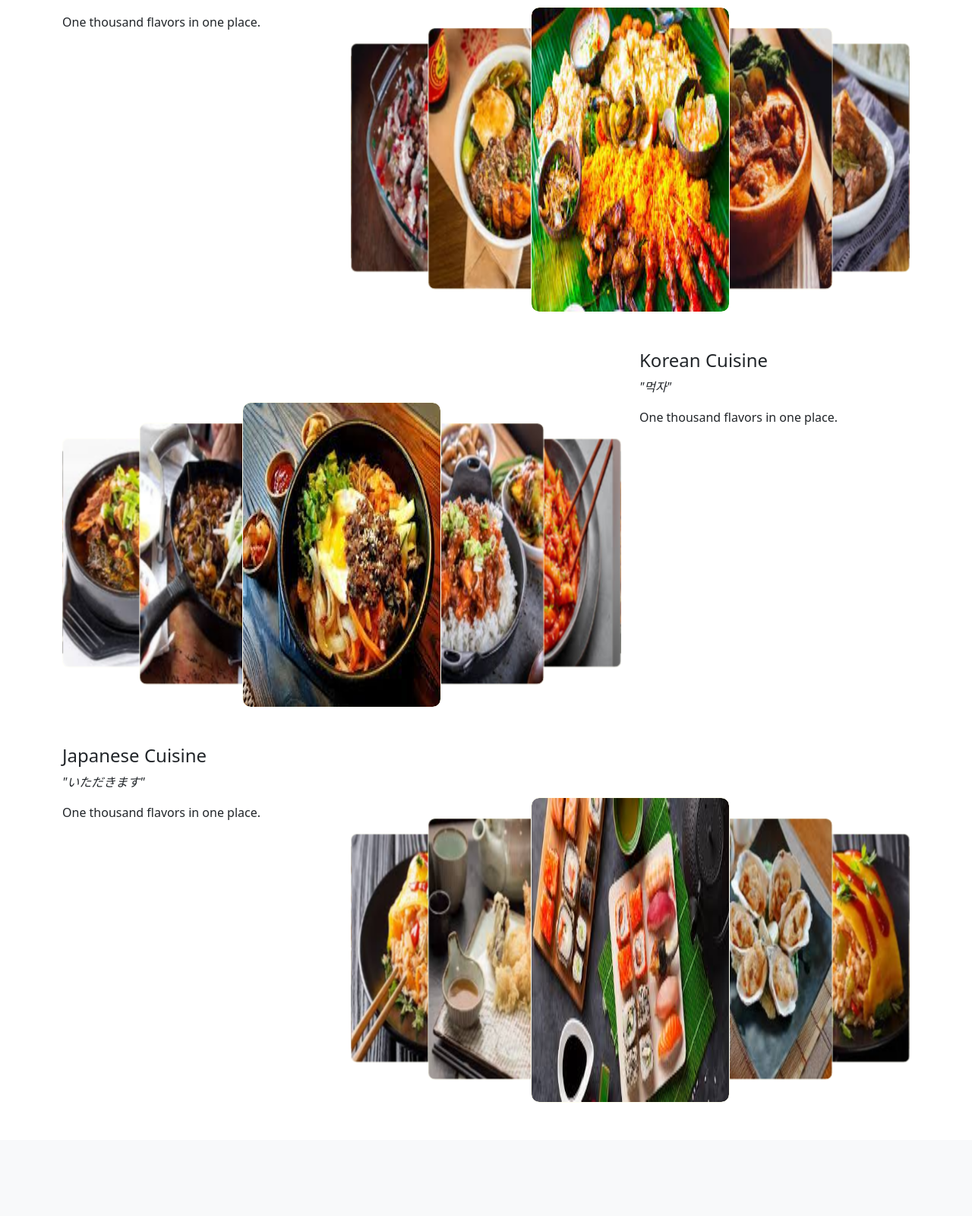
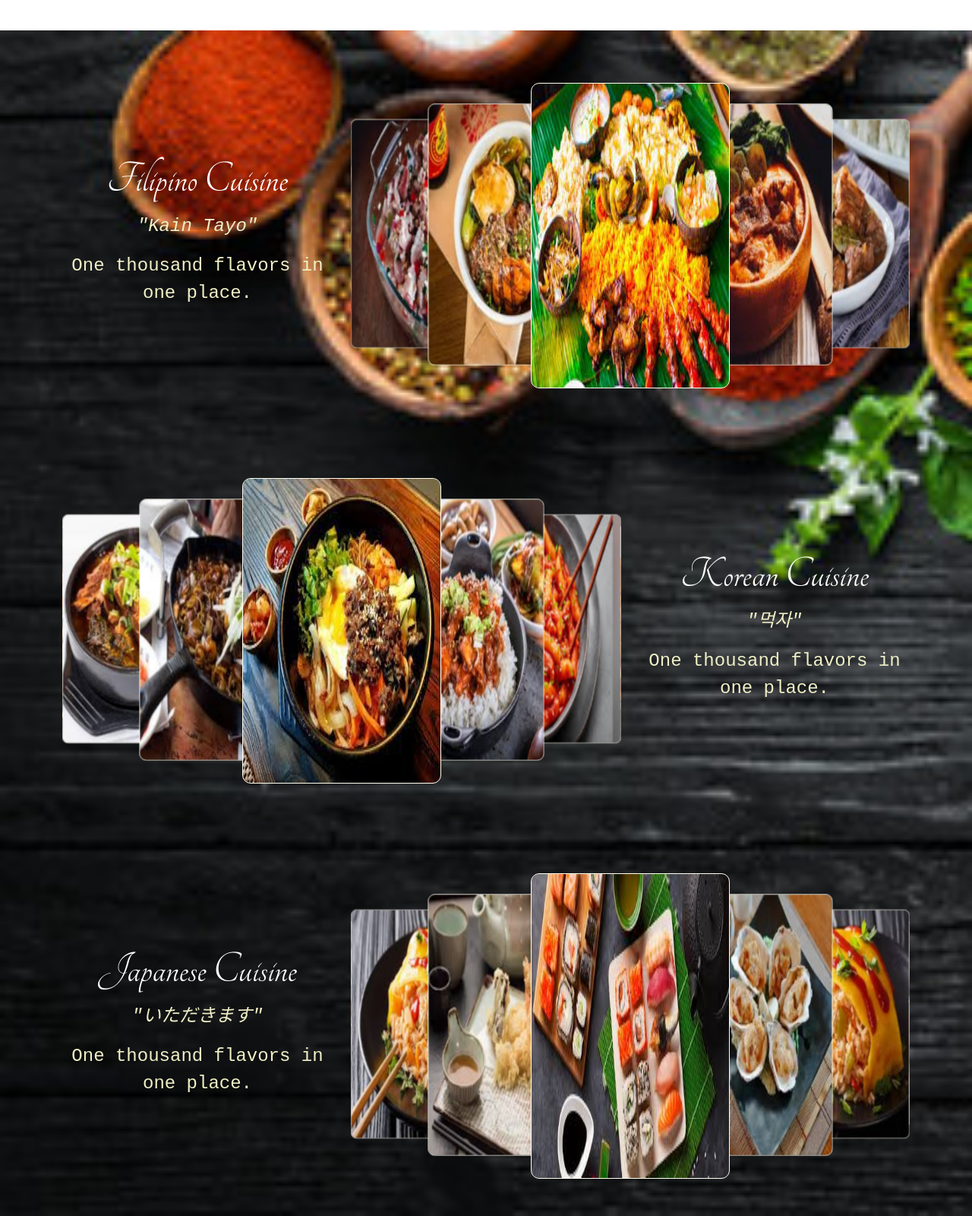
Before and after one commit to johnbenedictcastillo/bsitA, a PHP site: page /acorda-rancap/pages/home.html in a window 1280 px wide. Shown: the part 1348-2948 px from the top of the page at 76% size. Before the commit the page ends 2798 px from the top, so only its background shows below. Run offline with PHP 8.4, Linux system fonts and the light colour scheme; some libraries are stand-ins or nearby versions; some web fonts are replaced.

Commit message:
Update style2.css

```diff
--- a/acorda-rancap/styles/style2.css
+++ b/acorda-rancap/styles/style2.css
@@ -230,3 +230,28 @@ transition: all 1.5s ease;
 {
 transform: scale(1.5);
 }
+.point
+{
+  margin-top: 100px;
+  background-image: url(../assets/img1.jpg);
+  background-repeat: no-repeat;
+  background-size: cover;
+}
+h4
+{
+  font-weight: 400;
+  font-size: 60px;
+  font-family: 'Tangerine', cursive;
+  color: #fff;
+  margin-top: 160px;
+  text-align: center;
+
+}
+.text4 , .text5
+{
+  color: #f0efc6;
+  font-family: 'Courier New', Courier, monospace;
+  font-size: 24px;
+  text-align: center;
+
+}
```
